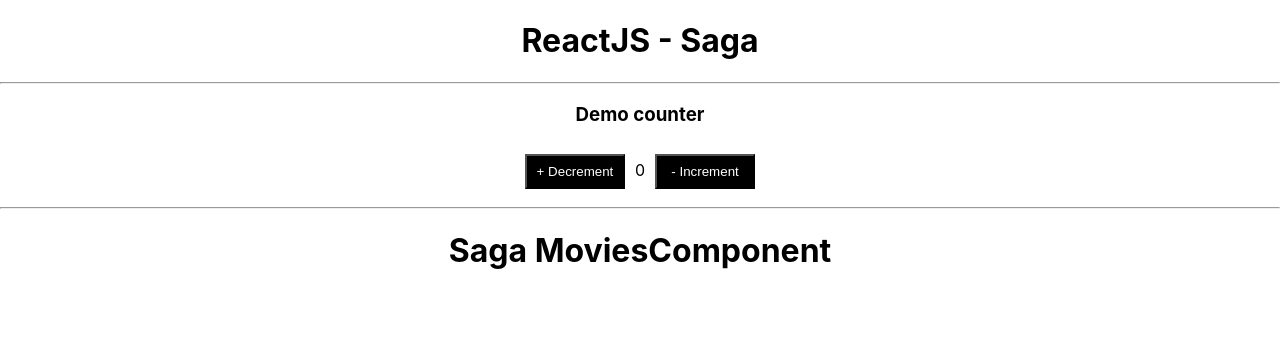
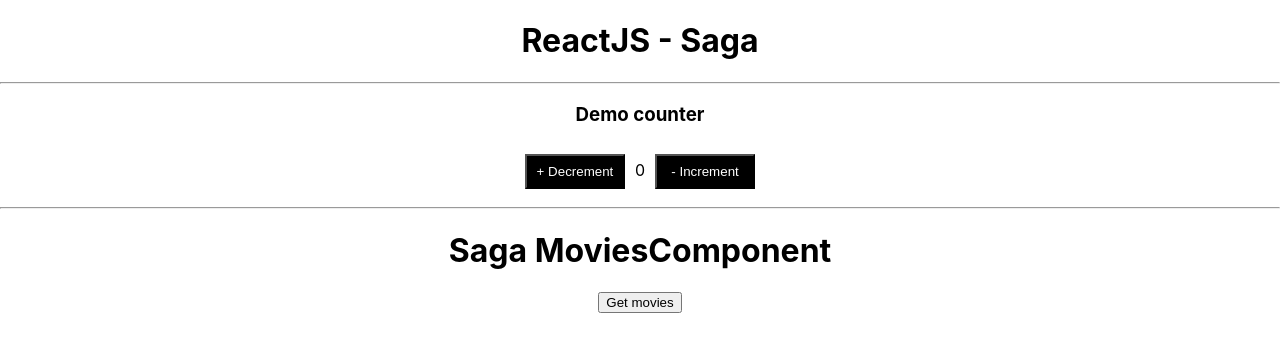
Before and after one commit to sunkid1995/react-saga, a React (Create React App) app: page / in a window 1280 px wide. Shown: the top 352 px of the page. Built offline with nearby package versions, Linux system fonts and the light colour scheme.

Commit message:
Redux-saga: Fake api get movies

```diff
--- a/src/Components/MoviesComponent/index.js
+++ b/src/Components/MoviesComponent/index.js
@@ -1,13 +1,34 @@
 import React from 'react';
+
+// Connect redux
+import MoviesContainer from '../../Containers/MoviesContainer';
 
 class MoviesComponent extends React.Component {
   render() {
+    const { getMovies, movies } = this.props;
+
     return (
       <React.Fragment>
         <h1>{'Saga MoviesComponent'}</h1>
+        <button
+          onClick={() => getMovies()}
+        >
+          {'Get movies'}
+        </button>
+
+        <div>
+          {movies &&
+            movies.map((item, index) => (
+              <React.Fragment key={`movies-${index}`}>
+                <p>{`Name movies: ${item.movies_name}`}</p>
+                <p>{`Relesea: ${item.release_year}`} </p>
+              </React.Fragment>
+            ))
+          }
+        </div>
       </React.Fragment>
     );
   }
 }
 
-export default MoviesComponent;
+export default MoviesContainer(MoviesComponent);
--- a/src/Containers/MoviesContainer.js
+++ b/src/Containers/MoviesContainer.js
@@ -1,15 +1,20 @@
 // Connect redux with components
 import { connect } from 'react-redux';
 
+// Redux actions
+import { movies } from '../Redux/actions';
+
 function mapStateToProps(state) {
+  const { movies, error } = state.moviesReducer;
+
   return {
-
+    movies, error
   }
 }
 
-function mapDispatchToProps(props) {
+function mapDispatchToProps(dispatch) {
   return {
-
+    getMovies: params => dispatch(movies.getMovies(params)),
   }
 }
 
--- a/src/Redux/actions/index.js
+++ b/src/Redux/actions/index.js
@@ -1,3 +1,4 @@
 import * as counter from './counter';
+import * as movies from './movies';
 
-export { counter }
+export { counter, movies }
--- /dev/null
+++ b/src/Redux/actions/movies/index.js
@@ -0,0 +1,26 @@
+// Actions type
+import { MOVIES } from '../../types';
+
+// Init action
+export function getMovies(sort) {
+  return {
+    type: MOVIES.GET_MOVIES,
+    sort,
+  }
+}
+
+// Redux saga dispatch action
+// export function getMoviesSuccess(payload) {
+//   console.log(payload, 'payload');
+//   return {
+//     type: MOVIES.GET_MOVIES_SUCCESS,
+//     movies: payload,
+//   }
+// }
+
+// export function getMoviesFailed(payload) {
+//   return {
+//     type: MOVIES.GET_MOVIES_FAILED,
+//     error: payload,
+//   }
+// }
--- a/src/Redux/reducers/index.js
+++ b/src/Redux/reducers/index.js
@@ -1,3 +1,4 @@
 import counterReducer from './counterReducer';
+import moviesReducer from './moviesReducer';
 
-export { counterReducer };
+export { counterReducer, moviesReducer };
--- /dev/null
+++ b/src/Redux/reducers/moviesReducer/index.js
@@ -0,0 +1,25 @@
+// Actions type
+import { MOVIES } from '../../types';
+
+// Init State
+const INITIAL_STATE = {
+  movies: [],
+  error: {},
+}
+
+function moviesReducer(state = INITIAL_STATE, action) {
+  console.log('action moviesReducer', action);
+
+  switch(action.type) {
+    case MOVIES.GET_MOVIES_SUCCESS:
+      return { ...state, movies: action.movies }
+
+    case MOVIES.GET_MOVIES_FAILED:
+      return { ...state, error: action.error }
+
+    default:
+    return state;
+  }
+}
+
+export default moviesReducer;
--- /dev/null
+++ b/src/Redux/sagas/MoviesSagas/API.js
@@ -0,0 +1,30 @@
+// Fake data api
+const data = [
+  {
+    id: 1,
+    movies_name: 'star war',
+    release_year: 1997,
+  },
+  {
+    id: 2,
+    movies_name: 'star war 1',
+    release_year: 1997,
+  },
+  {
+    id: 3,
+    movies_name: 'star war 2',
+    release_year: 1997,
+  }
+];
+const fakeGetData = () => data;
+
+// Saga
+function* getMoviesFromFakeAPI() {
+  const response = yield fakeGetData();
+  const movies = yield response ? response : [];
+  return movies;
+}
+
+export const API = {
+  getMoviesFromFakeAPI,
+}
--- /dev/null
+++ b/src/Redux/sagas/MoviesSagas/index.js
@@ -0,0 +1,26 @@
+// Actions type
+import { MOVIES } from '../../types';
+
+// Saga effects
+import { takeLatest, put } from 'redux-saga/effects';
+
+// Fake api
+import { API } from './API';
+
+function* fetchMovies() {
+  try {
+      const movies = yield API.getMoviesFromFakeAPI();
+
+      // dispatch action
+      yield put({ type: MOVIES.GET_MOVIES_SUCCESS, movies });
+  } catch (error) {
+
+    // dispatch action
+    yield put({ type: MOVIES.GET_MOVIES_FAILED, error });
+  }
+}
+
+// saga dispatch
+export function* watchFetchMovies() {
+  yield takeLatest(MOVIES.GET_MOVIES, fetchMovies);
+}
--- a/src/Redux/sagas/index.js
+++ b/src/Redux/sagas/index.js
@@ -2,10 +2,12 @@
 
 // saga
 import { watchIncrement, watchDecrement } from './CounterSagas';
+import { watchFetchMovies } from './MoviesSagas';
 
 export default function* rootSaga() {
   yield all([
     watchIncrement(),
-    watchDecrement()
+    watchDecrement(),
+    watchFetchMovies(),
   ]);
 }
--- a/src/Redux/store/index.js
+++ b/src/Redux/store/index.js
@@ -4,7 +4,7 @@
 import createSagaMiddleware from 'redux-saga';
 
 // Reducers
-import { counterReducer } from '../reducers'
+import { counterReducer, moviesReducer } from '../reducers'
 
 // Create saga middleware
 const sagaMiddleware = createSagaMiddleware();
@@ -12,6 +12,7 @@
 // CombineReducers
 const allReducer = combineReducers({
   counterReducer,
+  moviesReducer,
 });
 
 // Create store & apply saga middleware
--- a/src/Redux/types.js
+++ b/src/Redux/types.js
@@ -2,3 +2,16 @@
   DECREMENT: 'counter/DECREMENT',
   INCREMENT: 'counter/INCREMENT'
 }
+
+export const MOVIES = {
+  ADD_MOVIES: 'movies/ADD_MOVIES',
+
+  // Fetch movies
+  GET_MOVIES: 'movies/GET_MOVIES',
+
+  // Get movies success
+  GET_MOVIES_SUCCESS: 'movies/GET_MOVIES_SUCCESS',
+
+  // Get movies failed
+  GET_MOVIES_FAILED: 'movies/GET_MOVIES_FAILED',
+}
```
